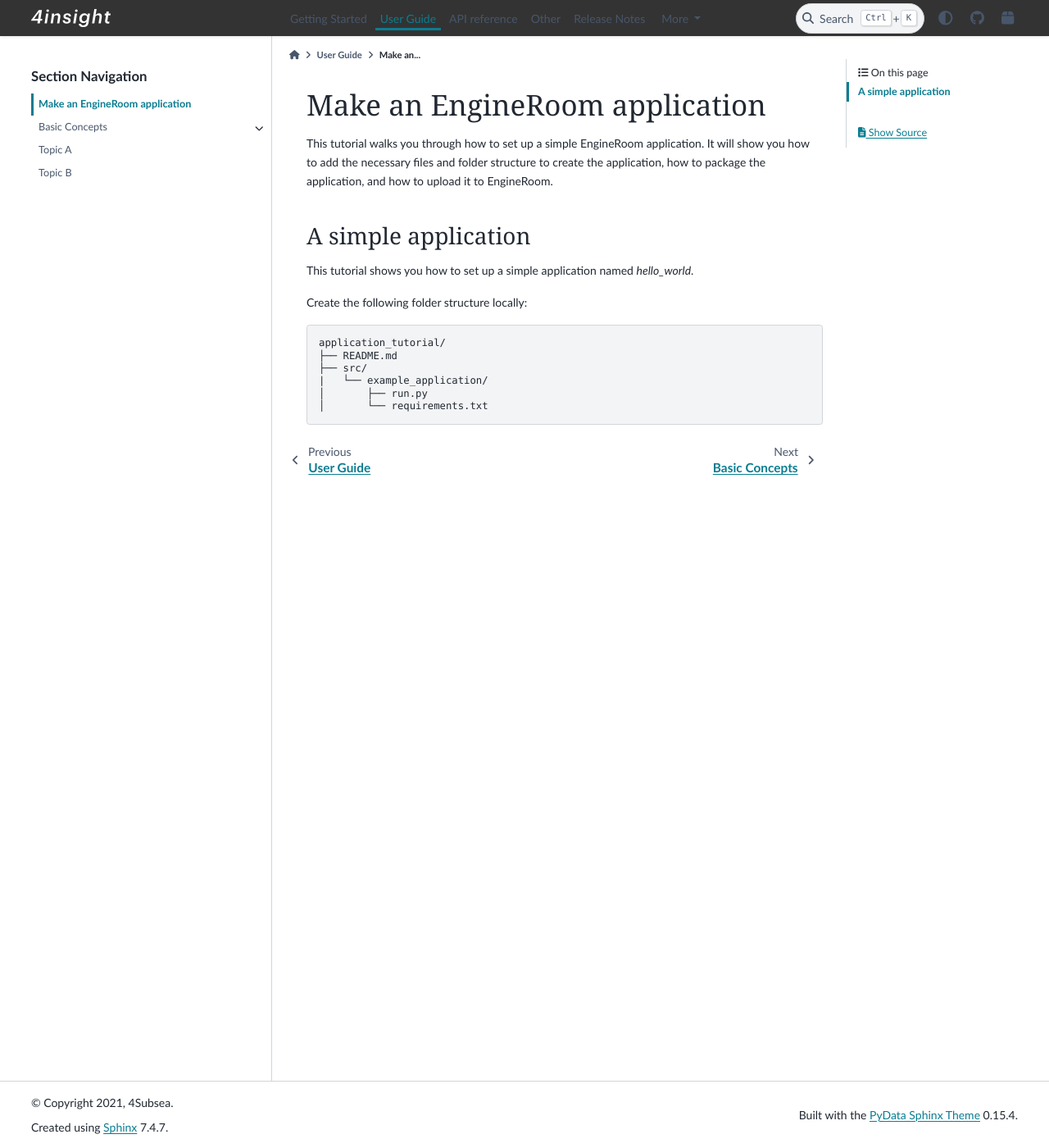
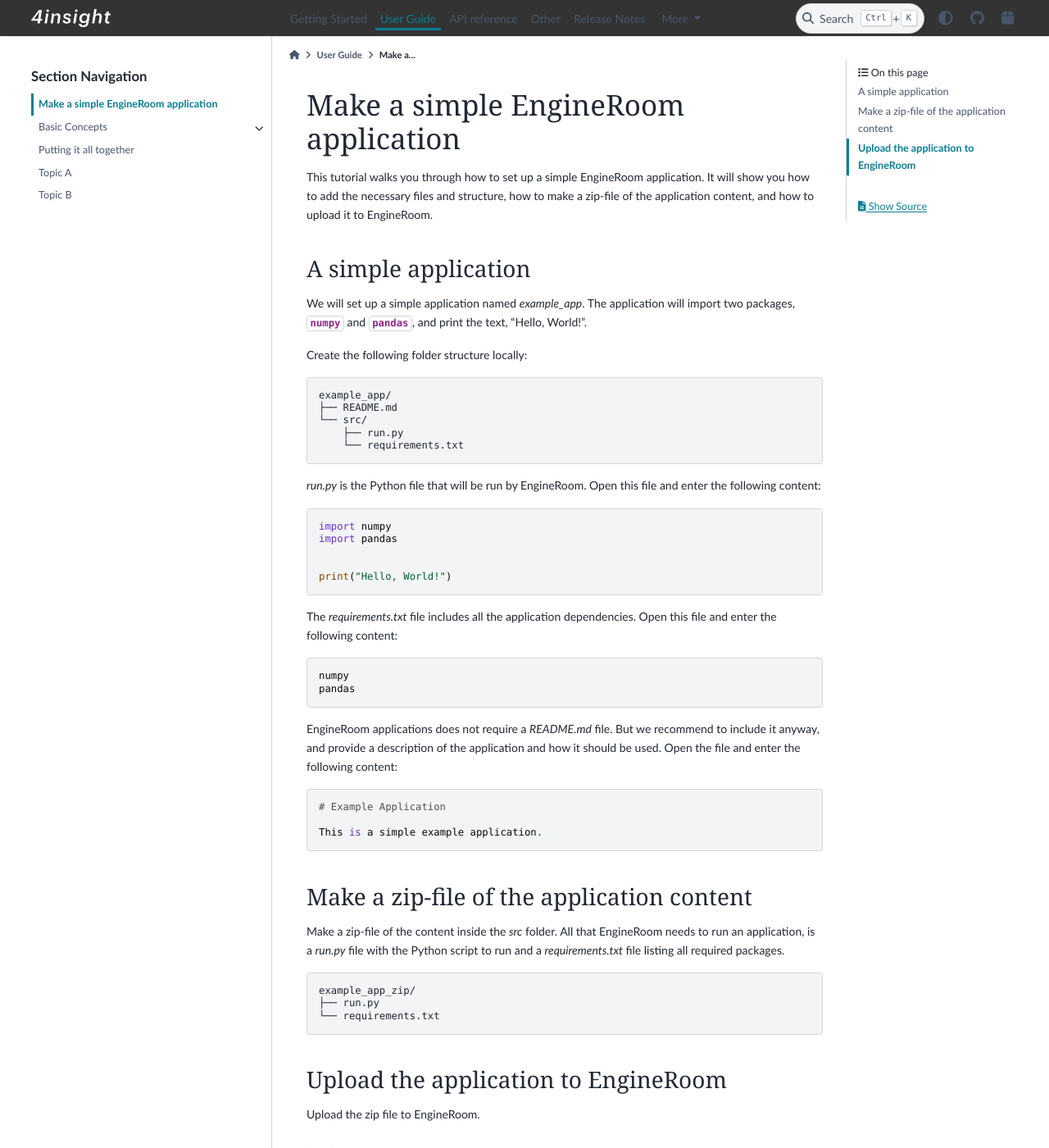
Before and after one commit to 4Subsea/fourinsight-engineroom-utils-python, a Sphinx documentation site: the page built from docs/user_guide/simple_app.rst, in a window 1280 px wide and 1400 px high. Shown: the whole window at 82% size. Built offline with Sphinx 7.4.7 and the PyData theme 0.15.4, drawn with Linux system fonts in a browser that asks for light colours.

Commit message:
doc: simple_app

```diff
--- /dev/null
+++ b/docs/user_guide/advanced_app.rst
@@ -0,0 +1,4 @@
+Putting it all together
+=======================
+
+This is an advanced application, where the provided tools are utilized.
--- a/docs/user_guide/index.rst
+++ b/docs/user_guide/index.rst
@@ -11,5 +11,6 @@ It may be usefull to divide topics into seperate ``.rst`` files.
 
    simple_app
    basic_concepts/index
+   advanced_app
    topic_a
    topic_b
--- a/docs/user_guide/simple_app.rst
+++ b/docs/user_guide/simple_app.rst
@@ -1,22 +1,71 @@
-Make an EngineRoom application
-==============================
+Make a simple EngineRoom application
+====================================
 
 This tutorial walks you through how to set up a simple EngineRoom application. It
-will show you how to add the necessary files and folder structure to create the application,
-how to package the application, and how to upload it to EngineRoom.
+will show you how to add the necessary files and structure, how to make a zip-file
+of the application content, and how to upload it to EngineRoom.
 
 A simple application
 --------------------
 
-This tutorial shows you how to set up a simple application named `hello_world`.
+We will set up a simple application named `example_app`. The application will import
+two packages, :mod:`numpy` and :mod:`pandas`, and print the text, "Hello, World!".
 
 Create the following folder structure locally:
 
 ::
 
-    application_tutorial/
+    example_app/
     ├── README.md
-    ├── src/
-    |   └── example_application/
-    │       ├── run.py
-    │       └── requirements.txt
+    └── src/
+        ├── run.py
+        └── requirements.txt
+
+`run.py` is the Python file that will be run by EngineRoom. Open this file and enter
+the following content:
+
+.. code-block:: python
+
+    import numpy
+    import pandas
+
+
+    print("Hello, World!")
+
+The `requirements.txt` file includes all the application dependencies. Open this file
+and enter the following content:
+
+::
+
+    numpy
+    pandas
+
+EngineRoom applications does not require a `README.md` file. But we recommend to
+include it anyway, and provide a description of the application and how it should
+be used. Open the file and enter the following content:
+
+::
+
+    # Example Application
+
+    This is a simple example application.
+
+
+Make a zip-file of the application content
+------------------------------------------
+
+Make a zip-file of the content inside the `src` folder. All that EngineRoom needs to
+run an application, is a `run.py` file with the Python script to run and a `requirements.txt`
+file listing all required packages.
+
+::
+
+    example_app_zip/
+    ├── run.py
+    └── requirements.txt
+
+
+Upload the application to EngineRoom
+------------------------------------
+
+Upload the zip file to EngineRoom.
```
